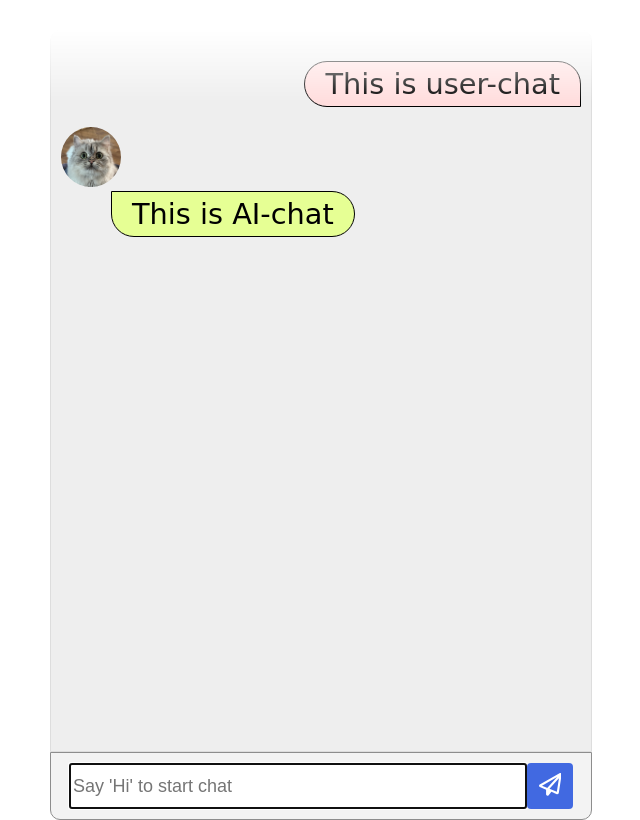
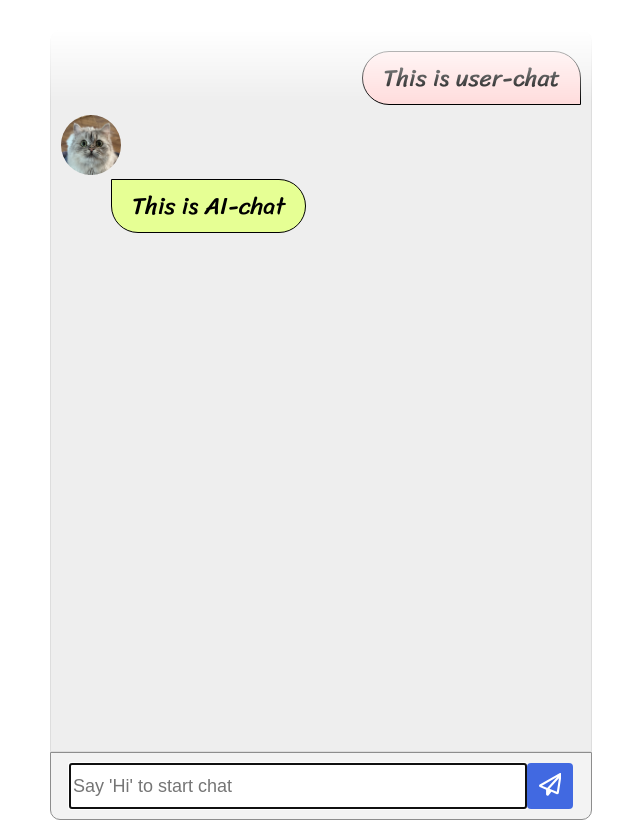
Before and after one commit to jjiisub/chatCPT-API-Project, a plain HTML site: page index.html in a window 1280 px wide. Shown: the whole page, without its empty margins (319-959 px from the left). Drawn offline with Linux system fonts and the light colour scheme; a web font is replaced by a local one.

Commit message:
06.02_chat font

```diff
--- a/index.css
+++ b/index.css
@@ -1,4 +1,7 @@
 @import url("https://fonts.googleapis.com/css2?family=Gamja+Flower&display=swap");
+
+@import url("https://fonts.googleapis.com/css2?family=Sriracha&display=swap");
+
 @import url("https://fonts.googleapis.com/css2?family=Nanum+Gothic:wght@700&display=swap");
 
 body,
@@ -61,16 +64,21 @@ form {
 }
 
 .user-chat {
-  margin-left: 50px;
-  margin-top: 20px;
-  margin: 20px 0 20px 50px;
+  /* margin-left: 50px; */
+  margin: 10px 0 10px 50px;
+}
+
+.ai-chat {
+  margin-bottom: 10px;
+  margin-top: 10px;
 }
 
 .ai-chat-content,
 .user-chat-content {
-  font-family: "Gamja Flower", cursive;
+  /* font-family: "Gamja Flower", cursive; */
+  font-family: "Sriracha", cursive;
   border: solid 1px black;
-  font-size: 180%;
+  font-size: 150%;
   /* width: 400px; */
   /* margin-top: 20px; */
   padding: 5px;
@@ -179,6 +187,7 @@ form {
   margin-bottom: 10px;
   z-index: 2;
   width: 500px;
+  text-align: center;
 }
 
 .hidden {
```
